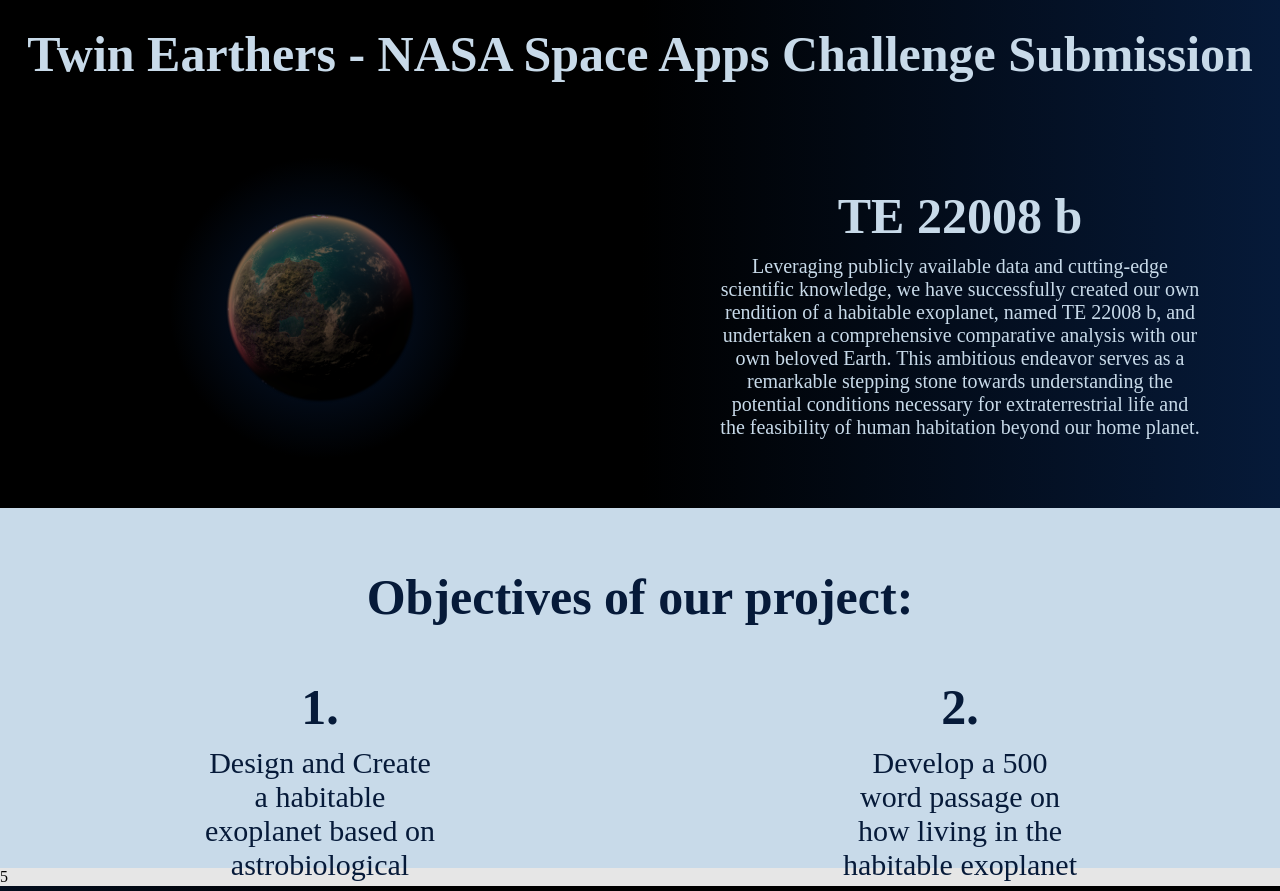
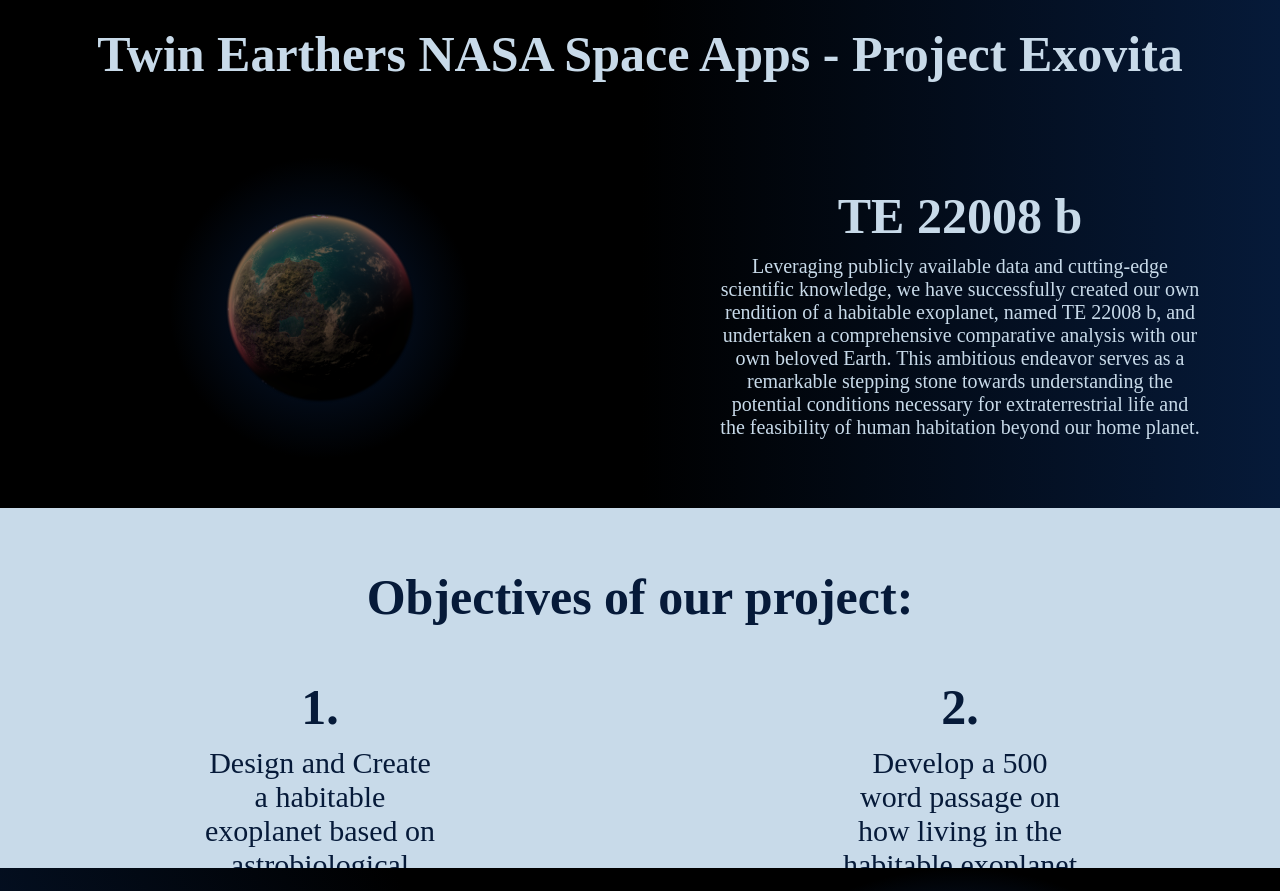
Before and after one commit to StarRayX/Space-Apps-Twin-Earthers, a plain HTML site: page index.html in a window 1280 px wide. Shown: the top 891 px of the page. Drawn offline with Linux system fonts and the light colour scheme; a web font is replaced by a local one.

Commit message:
finalized

```diff
--- a/TemplateData/style.css
+++ b/TemplateData/style.css
@@ -122,6 +122,11 @@ h3 {
 .video {
     grid-area: video;
 }
+
+.video iframe {
+    width: 100vw;
+}
+
 .ccomposition {
     grid-area: ccomposition;
     background: linear-gradient(240deg, rgba(0, 0, 0,1) 25%, rgba(6,26,57,1) 100%);
--- a/index.html
+++ b/index.html
@@ -4,7 +4,7 @@
 
     <meta charset="utf-8">
     <meta http-equiv="Content-Type" content="text/html; charset=utf-8">
-    <title>Unity WebGL Player | My project</title>
+    <title>Twin Earthers NASA Space Apps - Project Exovita</title>
     <link rel="preconnect" href="https://fonts.googleapis.com">
     <link rel="preconnect" href="https://fonts.gstatic.com" crossorigin>
     <link href="https://fonts.googleapis.com/css2?family=Dela+Gothic+One&display=swap" rel="stylesheet">
@@ -64,7 +64,7 @@
   <body>
     <div class="container">
       <div class="title">
-        <h2>Twin Earthers - NASA Space Apps Challenge Submission</h2>
+        <h2>Twin Earthers NASA Space Apps - Project Exovita</h2>
       </div>
       <div class="planet"><img src="image.png" alt="TE 22008 b"></div>
       <div class="shortdesc">
@@ -85,7 +85,9 @@
         Develop a 500 word passage on how living in the habitable exoplanet would be like realistically
 
       </div>
-      <div class="video">5</div>
+      <div class="video" style="display: none;">
+        <iframe src="https://www.youtube.com/embed/yEqfbroJ98w?si=VitsLWq-ppJ12WOo" title="YouTube video player" frameborder="0" allow="accelerometer; autoplay; clipboard-write; encrypted-media; gyroscope; picture-in-picture; web-share" allowfullscreen></iframe>
+      </div>
       <div class="ccomposition">
         <div class="desccon">
           <h2>Lithospheric Composition</h2>
```
Also changed, not shown: TemplateData/favicon.ico.
